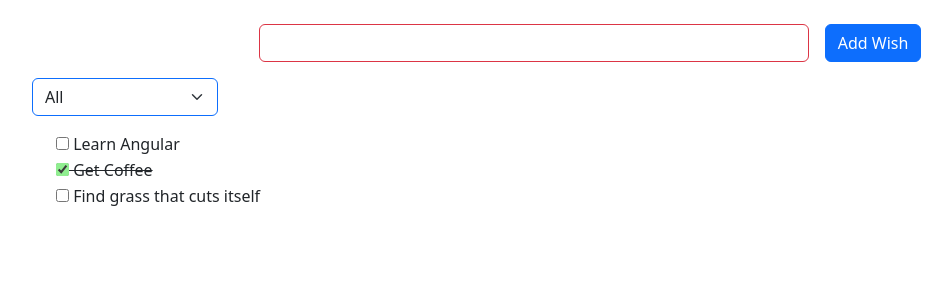
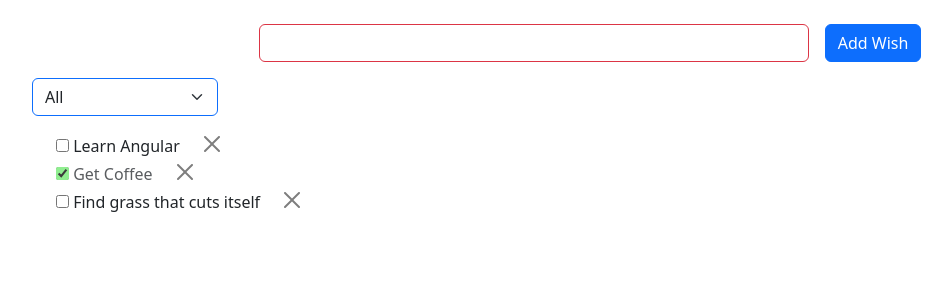
Before and after one commit to Roman123-game/whishlist, an Angular app: page / in a window 1280 px wide. Shown: the top 300 px of the page, without its empty margins (50-1002 px from the left). Built offline with nearby package versions, Linux system fonts and the light colour scheme.

Commit message:
update 5 files and delete 1 file

```diff
--- a/src/app/app.component.ts
+++ b/src/app/app.component.ts
@@ -1,11 +1,12 @@
 import { Component } from '@angular/core';
 import { CommonModule } from '@angular/common';
 import { RouterOutlet } from '@angular/router';
-import { WishItem } from '../shared/wishItems';
+import { WishItem } from '../shared/models/wishitems';
 import { FormsModule } from '@angular/forms';
 import { WishItemsComponent } from './wish-item/wish-item.component';
 import { WishFormComponent } from './wish-form/wish-form.component';
 import { WishFilterComponent } from './wish-filter/wish-filter.component';
+import events from '../shared/services/eventService'
 
 
 
@@ -38,7 +39,13 @@ export class AppComponent {
       this.visibleItems = this.items.filter(item => item.isComplete);
     }
   }
-
+         constructor(){
+          events.listen('removeItem',(items:any)=>{
+            console.log(items.wishItem);
+            const afterfilter = this.visibleItems.filter(visible=>visible.wishItem !== items.wishItem)
+            this.visibleItems = afterfilter
+          })
+         }
 
 }
 
--- a/src/app/wish-form/wish-form.component.ts
+++ b/src/app/wish-form/wish-form.component.ts
@@ -1,5 +1,5 @@
 import { Component,Output,EventEmitter } from '@angular/core';
-import { WishItem } from '../../shared/wishItems';
+import { WishItem } from '../../shared/models/wishitems';
 import { FormsModule } from '@angular/forms';
 
 @Component({
--- a/src/app/wish-item/wish-item.component.css
+++ b/src/app/wish-item/wish-item.component.css
@@ -5,7 +5,10 @@
 .wish-list{
   list-style: none;
   padding: 0;
+  display: flex;
+  flex-direction: column;
+  align-items: flex-start;
 }
-.strikeout{
-  text-decoration: line-through;
-  }
+.mybutton{
+  margin: 0px 20px;
+}
--- a/src/app/wish-item/wish-item.component.html
+++ b/src/app/wish-item/wish-item.component.html
@@ -1,6 +1,3 @@
-
-
-
 <div *ngIf="wishes.length === 0; else showItems">
   There are no wishes to display.
 </div>
@@ -8,16 +5,15 @@
   <ul class="wish-list ">
     <li *ngFor="let item of wishes; index as ii">
       <div class="form-check" id="wishlist_checkbox">
-            <label class="form-check-label" [ngClass]="item.isComplete ? 'strikeout' : ''">
-              <input
-                class="checkbox"
-                type="checkbox"
-                [checked]="item.isComplete"
-                [attr.data-index]="ii"
-                (click)="toggleItem(item)"
-              > {{item.wishItem}}
+        <label class="form-check-label" [ngClass]="item.isComplete ? 'text-muted' : ''">
+          <input class="checkbox" type="checkbox" [checked]="item.isComplete" [attr.data-index]="ii"
+            (click)="toggleItem(item)"> {{item.wishItem}}
         </label>
+      <button type="button" class="btn-close mybutton" (click)="removeItem(item)"></button>
+
       </div>
+
     </li>
   </ul>
+
 </ng-template>
--- a/src/app/wish-item/wish-item.component.ts
+++ b/src/app/wish-item/wish-item.component.ts
@@ -1,7 +1,8 @@
 import { Component,Input} from '@angular/core';
 import { FormsModule } from '@angular/forms';
 import { CommonModule } from '@angular/common';
-import { WishItem } from '../../shared/wishItems';
+import { WishItem } from '../../shared/models/wishitems';
+import events from '../../shared/services/eventService'
 
 @Component({
   selector: 'app-wish-item',
@@ -19,4 +20,10 @@ export class WishItemsComponent {
     console.log(item);
   }
 
+  removeItem(event:any){
+events.emit('removeItem',event)
+  }
+
+
+
 }
--- /dev/null
+++ b/src/shared/services/eventService.ts
@@ -0,0 +1,19 @@
+import { Observable, Subject } from "rxjs";
+
+class EventService {
+    private subject = new Subject();
+
+    emit(eventName: string, payload: any) {
+        this.subject.next({eventName, payload});
+    }
+
+    listen(eventName: string, callback: (event: any) => void) {
+        this.subject.asObservable().subscribe((nextObj : any) => {
+            if (eventName === nextObj.eventName) {
+                callback(nextObj.payload);
+            }
+        });
+    }
+}
+
+export default new EventService();
```
Also changed, not shown: src/shared/models/wishitems.ts (renamed from src/shared/wishitems.ts). Lines whose indentation alone changed are shown as unchanged.
